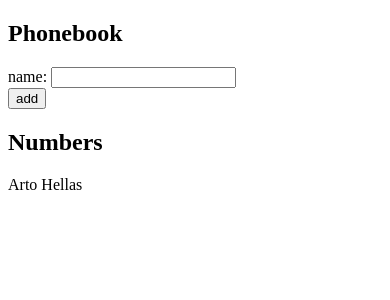
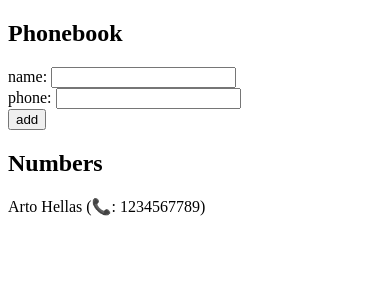
Before and after one commit to wolfpinz/Full-Stack-Open, a React (Vite) app in the folder part2/phonebook/: page / in a window 390 px wide. Shown: the top 300 px of the page. Built offline with nearby package versions, Linux system fonts and the light colour scheme.

Commit message:
finish phonebook step3

```diff
--- a/part2/phonebook/src/App.jsx
+++ b/part2/phonebook/src/App.jsx
@@ -2,9 +2,10 @@ import { useState } from 'react'
 
 const App = () => {
   const [persons, setPersons] = useState([
-    { name: 'Arto Hellas' }
+    { name: 'Arto Hellas', phoneNumber: '1234567789' }
   ])
   const [newName, setNewName] = useState('')
+  const [newPhoneNumber, setNewPhoneNumber] = useState('')
 
   const addPerson = (event) => {
     event.preventDefault()
@@ -13,13 +14,18 @@ const App = () => {
       return
     }
     const newPersonObj = {
-      name: newName
+      name: newName,
+      phoneNumber: newPhoneNumber
     }
     setPersons(persons.concat(newPersonObj))
     setNewName('')
+    setNewPhoneNumber('')
   }
-  const handleInputChange = (event) => {
+  const handleNameInputChange = (event) => {
     setNewName(event.target.value)
+  }
+  const handlePhoneNumberInputChange = (event) => {
+    setNewPhoneNumber(event.target.value)
   }
 
   const doesNameAlreadyExist = () => {
@@ -31,16 +37,15 @@ const App = () => {
     <div>
       <h2>Phonebook</h2>
       <form onSubmit={addPerson}>
-        <div>
-          name: <input value={newName} onChange={handleInputChange} />
-        </div>
+        <div>name: <input value={newName} onChange={handleNameInputChange} /></div>
+        <div>phone: <input value={newPhoneNumber} onChange={handlePhoneNumberInputChange} /></div>
         <div>
           <button type="submit" >add</button>
         </div>
       </form>
       <h2>Numbers</h2>
         {persons.map((person) => {
-          return <div key={person.name}>{person.name}</div>
+          return <div key={person.name}>{person.name} {person.phoneNumber && `(📞: ${person.phoneNumber})`}</div>
         })}
     </div>
   )
```
